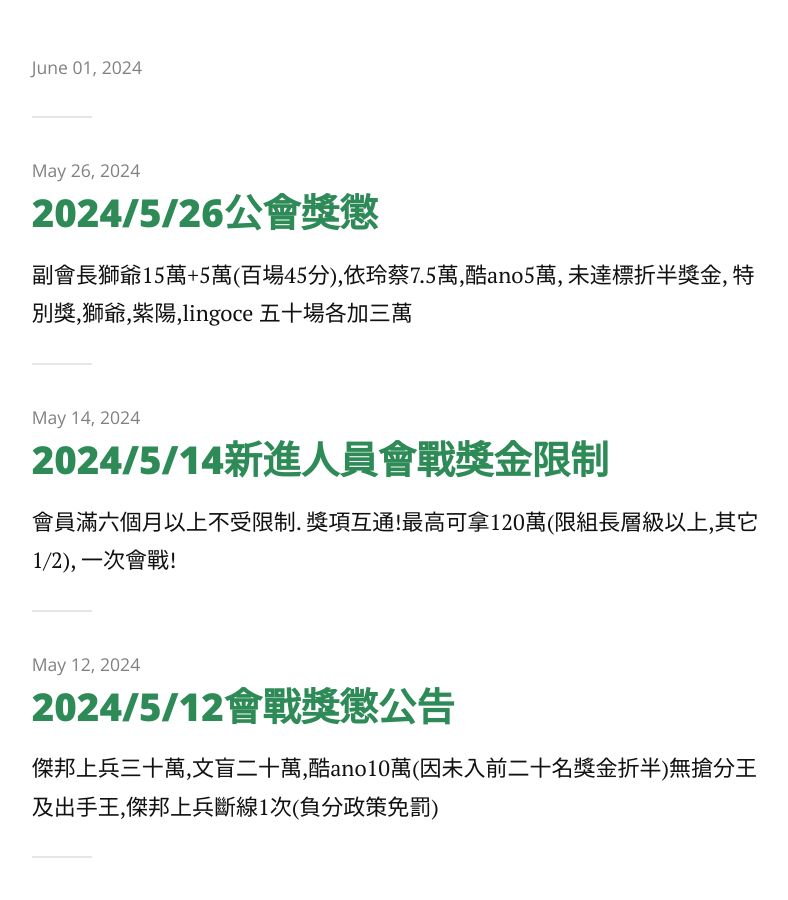
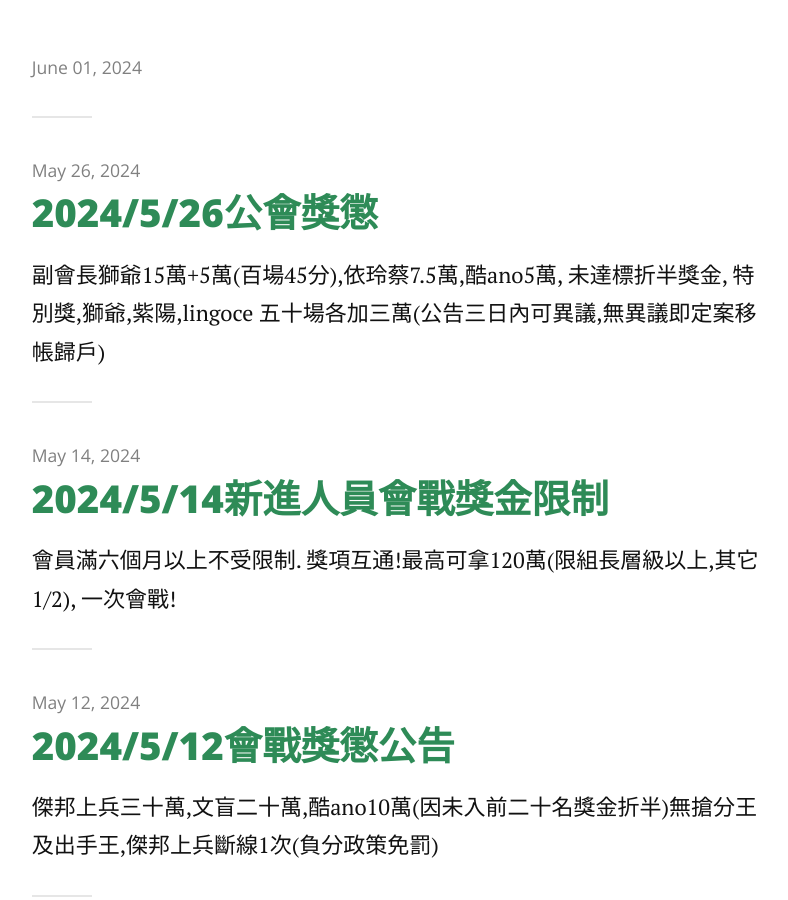
Before and after one commit to jetbomb2012/beloved, a Jekyll site: the page built from index.html, in a window 1280 px wide and 900 px high, scrolled down 450 px. Shown: the whole window, without its empty margins (237-1025 px from the left). Built offline with Jekyll 4.4.1, drawn with Linux system fonts in a browser that asks for light colours; nearby versions of some CDN libraries; the list of posts is cut into pages by our own code.

Commit message:
Update 2024-05-27-reward-money.markdown

```diff
--- a/_posts/2024-05-27-reward-money.markdown
+++ b/_posts/2024-05-27-reward-money.markdown
@@ -2,6 +2,6 @@
 layout: post
 title:  "2024/5/26公會獎懲"
 date:   2024-5-26
-description: 副會長獅爺15萬+5萬(百場45分),依玲蔡7.5萬,酷ano5萬, 未達標折半獎金, 特別獎,獅爺,紫陽,lingoce 五十場各加三萬
+description: 副會長獅爺15萬+5萬(百場45分),依玲蔡7.5萬,酷ano5萬, 未達標折半獎金, 特別獎,獅爺,紫陽,lingoce 五十場各加三萬(公告三日內可異議,無異議即定案移帳歸戶)
 
 ---
```
